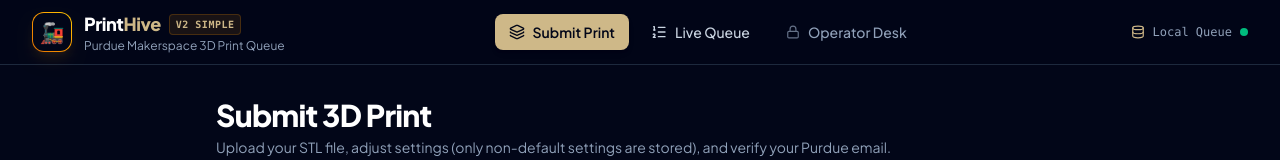
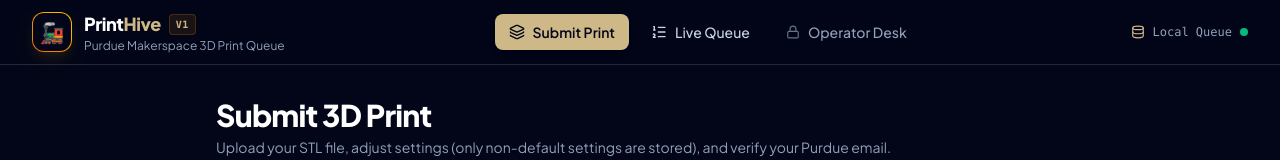
Before and after one commit to purduehackers/printhive, a React (Vite) app: page / in a window 1280 px wide. Shown: the top 160 px of the page. Built offline with nearby package versions, Linux system fonts and the light colour scheme; no server answers.

Commit message:
chore: update brand tag from v2 Simple to V1

```diff
--- a/src/components/Navbar.tsx
+++ b/src/components/Navbar.tsx
@@ -31,7 +31,7 @@ export const Navbar: React.FC<NavbarProps> = ({ activeTab, setActiveTab, queueDa
                 Print<span className="text-[#CEB888]">Hive</span>
               </span>
               <span className="text-[10px] font-mono uppercase tracking-wider px-1.5 py-0.5 rounded bg-amber-500/10 text-[#CEB888] border border-amber-500/20 font-semibold">
-                v2 Simple
+                V1
               </span>
             </div>
             <p className="text-xs text-slate-400">Purdue Makerspace 3D Print Queue</p>
```
